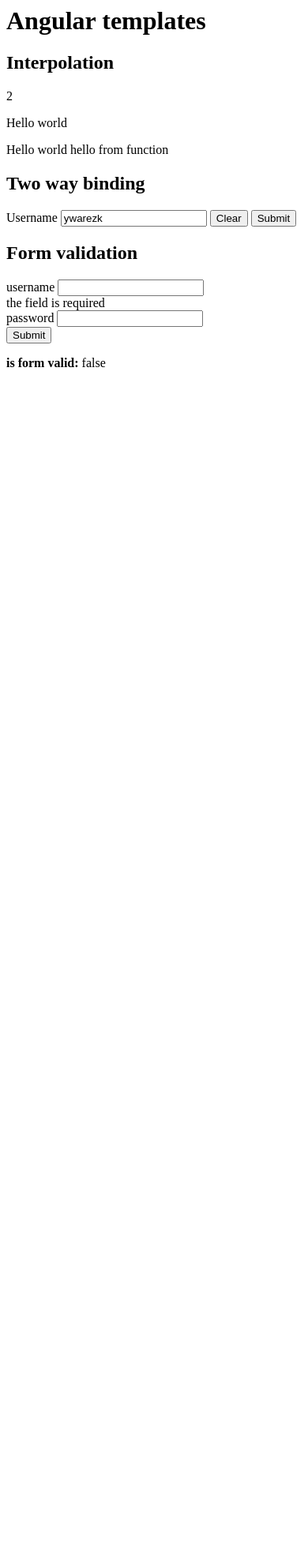
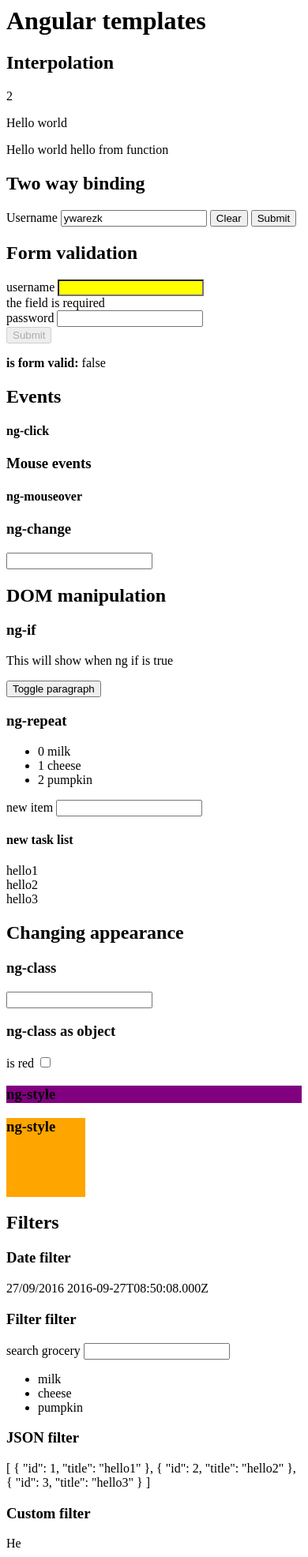
Before and after one commit to ywarezk/webdev-ge, a website: page lesson3/angular-template/index.html in a window 390 px wide. Shown: the whole page at 79% size. Before the commit the page ends 844 px from the top, so only its background shows below. Drawn offline with nearby package versions, Linux system fonts and the light colour scheme.

Commit message:
finished the angular template section

```diff
--- a/lesson3/angular-template/index.html
+++ b/lesson3/angular-template/index.html
@@ -6,6 +6,19 @@
 		<style>
 			form[name="login"] input[name="username"].ng-invalid.ng-touched{
 				background-color: red;
+			}
+			form[name="login"] input[name="username"].ng-pristine.ng-empty.ng-invalid-required{
+				background-color: yellow;
+			}
+			.is-red{
+				background-color: red;
+			}
+			.is-orange{
+				background-color: orange;
+			}
+
+			.is-black{
+				background-color: black;
 			}
 		</style>
 	</head>
@@ -16,5 +29,6 @@
 		<script src="bower_components/angular/angular.js"></script>
 		<script src="src/app.module.js"></script>
 		<script src="src/controllers/main.controller.js"></script>
+		<script src="src/filters/zigzag.filter.js"></script>
 	</body>
 </html>
--- a/lesson3/angular-template/src/controllers/main.controller.js
+++ b/lesson3/angular-template/src/controllers/main.controller.js
@@ -1,6 +1,6 @@
 
 angular.module('AppModule')
-	.controller('MainController', function($timeout){
+	.controller('MainController', ['dateFilter', '$timeout' ,function(dateFilter, $timeout){
 		var self = this;
 
 		self.greeting = 'Hello world';
@@ -18,8 +18,44 @@
 			self.username = '';
 		}
 
-//		$timeout(function(){
-//			self.username = 'timeout';
-//		}, 3000)
+		self.ngClickExample = function ngClickExample(event){
 
-	});
+			alert('ng click example');
+		}
+
+		self.ngMouseoverExample = function ngMouseoverExample(){
+			console.log('ngMouseoverexample');
+		}
+
+		self.ngChangeExample = function ngChangeExample(event){
+
+			console.log('ngChangeExample');
+		}
+
+		self.groceryList = ['milk', 'cheese', 'pumpkin'];
+
+		self.taskList = [
+		                 {id: 1, title: 'hello1'},
+		                 {id: 2, title: 'hello2'},
+		                 {id: 3, title: 'hello3'}
+		                 ];
+
+		self.ngClassObject = {
+				'is-red': false,
+				'is-orange': false
+		}
+
+		self.ngStyleExample = {
+				'height': '100px',
+				'width': '100px',
+				'background-color': 'orange'
+		}
+
+		self.myDate = new Date();
+
+		self.dateFilterInTheControllerWrongPractice = function dateFilterInTheControllerWrongPractice(){
+
+			return self.myDate.toISOString();
+		}
+
+	}]);
--- /dev/null
+++ b/lesson3/angular-template/src/filters/zigzag.filter.js
@@ -0,0 +1,17 @@
+
+
+angular.module('AppModule').filter('zigzag', function(){
+
+	return function(input, number){
+		var result = "";
+		for(var i=0; i< number; i++){
+			if(i % 2 == 0){
+				result += input[i].toUpperCase();
+			} else {
+				result += input[i].toLowerCase();
+			}
+		}
+		return result;
+	}
+
+})
--- a/lesson3/angular-template/src/templates/main.template.html
+++ b/lesson3/angular-template/src/templates/main.template.html
@@ -21,10 +21,10 @@
  Two way binding
  </h2>
 
- <form ng-submit="ctrl.alertUsername()" >
+ <form ng-submit="ctrl.alertUsername()" novalidate >
  	<label>Username</label>
  	<input name="username" type="text" ng-model="ctrl.username" />
- 	<button type="button" ng-click="ctrl.clearUsername()">Clear</button>
+ 	<button type="button" ng-click="ctrl.username = ''">Clear</button>
  	<button type="submit">Submit</button>
  </form>
 
@@ -45,6 +45,135 @@
  	<label>password</label>
  	<input type="password" name="password" ng-model="ctrl.loginPassword" />
  	<br/>
- 	<button type="submit">Submit</button>
+ 	<button type="submit" ng-disabled="login.$invalid">Submit</button>
  	<p><strong>is form valid:</strong> {{login.$valid}}</p>
  </form>
+
+ <h2>
+ 	Events
+ </h2>
+
+ <h4 ng-click="ctrl.ngClickExample($event);">
+ 	ng-click
+ </h4>
+
+ <h3>
+ 	Mouse events
+ </h3>
+
+ <h4 ng-mouseover="ctrl.mouseover = 'mouse over'">
+ 	ng-mouseover
+ </h4>
+ <p>
+ 	{{ctrl.mouseover}}
+
+ </p>
+
+ <h3>
+ ng-change
+ </h3>
+ <input type="text" ng-change="ctrl.ngChangeExample();" ng-model="ctrl.ngChangeExamleVar" />
+
+ <h2>
+ DOM manipulation
+ </h2>
+
+ <h3 class="{{ctrl.ngChangeExamleVar}}">
+ ng-if
+ </h3>
+ <p ng-if="ctrl.ngIfExample">
+ This will show when ng if is true
+ </p>
+ <p ng-if="!ctrl.ngIfExample" class="">
+ This will show when ng if is true
+ </p>
+ <button ng-click="ctrl.ngIfExample = !ctrl.ngIfExample;">Toggle paragraph</button>
+
+ <h3>
+ ng-repeat
+ </h3>
+
+ <ul>
+ 	<li ng-repeat="item in ctrl.groceryList">
+ 		{{$index}} {{item}}
+ 	</li>
+ </ul>
+ <form ng-submit="ctrl.groceryList.push(ctrl.newGrocery);">
+ 	<label>
+ 		new item
+ 	</label>
+ 	<input type="text" ng-model="ctrl.newGrocery" />
+ </form>
+
+ <h4>
+ 	new task list
+ </h4>
+ <div ng-repeat="task in ctrl.taskList" >
+ 	{{task.title}}
+ </div>
+
+
+ <h2>Changing appearance</h2>
+
+<h3 ng-class="ctrl.ngClassAsString">
+ng-class
+</h3>
+<input type="text" ng-model="ctrl.ngClassAsString" />
+
+<h3 ng-class="ctrl.ngClassObject">
+ng-class as object
+</h3>
+<label>
+is red
+</label>
+<input type="checkbox" ng-model="ctrl.ngClassObject['is-red']" ng-true-value="true" ng-false-value="false" />
+
+<h3 ng-style="{'background-color': 'purple'}">
+ng-style
+</h3>
+
+<h3 ng-style="ctrl.ngStyleExample">
+ng-style
+</h3>
+
+<h2>
+Filters
+</h2>
+
+
+
+ <!-- {{expression | filter:arg1}} -->
+
+ <h3>
+ Date filter
+ </h3>
+
+ {{ctrl.myDate | date:'dd/MM/yyyy'}}
+
+ {{ctrl.dateFilterInTheControllerWrongPractice()}}
+
+
+ <h3>
+ Filter filter
+ </h3>
+
+
+ <label>search grocery</label>
+ <input type="text" ng-model="ctrl.searchString" />
+
+ <ul>
+ 	<li ng-repeat="item in ctrl.groceryList | filter:ctrl.searchString" >
+ 		{{item}}
+ 	</li>
+ </ul>
+
+ <h3>
+ JSON filter
+ </h3>
+ {{ctrl.taskList | json}}
+
+ <h3>
+ Custom filter
+ </h3>
+
+ {{'hello world' | zigzag:2}}
```
